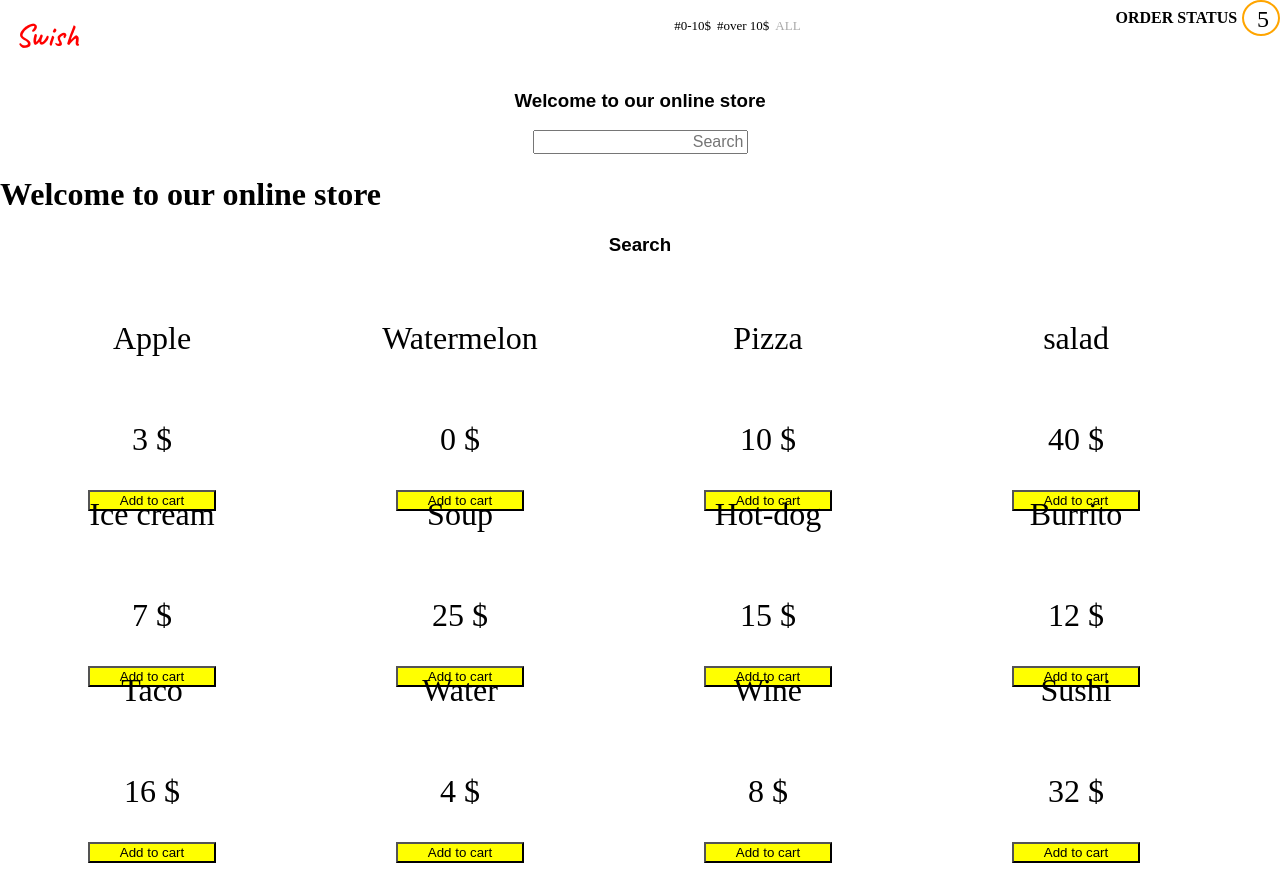
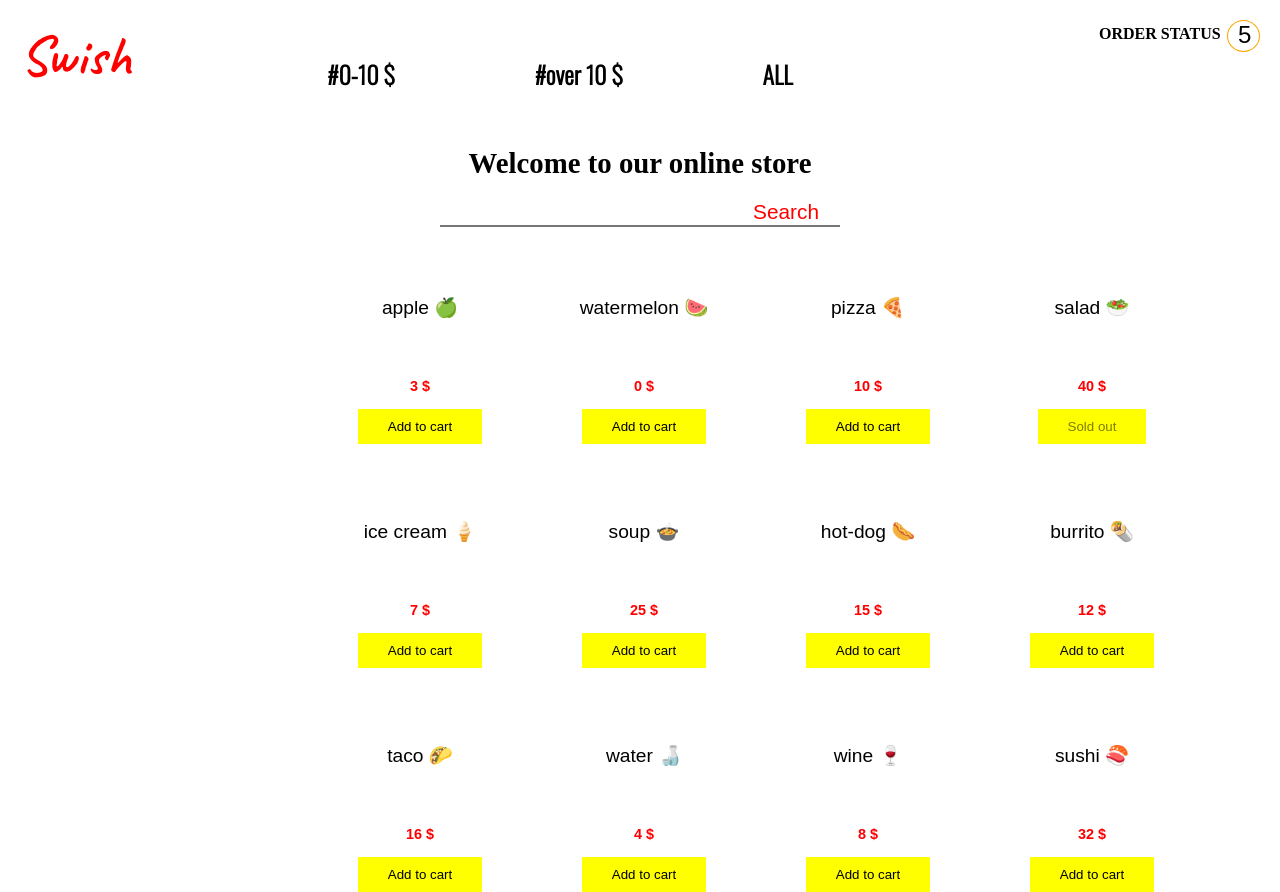
Before and after one commit to SilvaOz/Swish-shop, a plain HTML site: page index.html in a window 1280 px wide. Before the commit the page ends 863 px from the top, so only its background shows below. Drawn offline with nearby package versions, Linux system fonts and the light colour scheme.

Commit message:
add html and css 80%

```diff
--- a/css/main.css
+++ b/css/main.css
@@ -1,122 +1,130 @@
 @import url('https://fonts.googleapis.com/css2?family=Caveat:wght@600&family=Pacifico&display=swap');
+@import url('https://fonts.googleapis.com/css2?family=Oswald:wght@300&display=swap');
 
 body {
-    margin: 0;
+    margin: 20px;
+    font-family: sans-serif;
 }
-
+/* ----------------------------HEADER-------- */
 header {
     display: flex;
-    justify-content: flex-end;
+    justify-content: center;
 }
-
-header nav {
-    font-weight: 100;
-    flex-grow: 2;
-    text-decoration: none;
-}
-
-header nav ul {
-    display: flex;
-    margin-left: -6rem;
-    justify-content: center;
-    list-style: none;
-    color: black;
-
-
-
-}
-
-.status {
-    font-size: 1rem;
-    font-weight: bold;
-    position: relative;
-    top: 0.3rem;
-    right: 0.3rem;
-    font-family: 'Slabo 27px', serif;
-    margin-top: 4px;
-}
-
-
-a,
-a:link {
-    height: 0;
-    margin: 0 3px;
-    text-decoration: none;
-    font-size: small;
-    color: black;
-}
-
-.all a:link {
-    color: darkgray;
-}
-
-.logo {
+header .logo {
     font-family: 'Caveat', cursive;
     color: red;
     flex-grow: 1;
-    font-weight: 900;
-    font-size: 2rem;
-    margin: 15px;
+    font-size: 3.5rem;
 }
-
-.five {
-
+header nav {
+    flex-grow: 2;
+}
+header nav ul {
+    list-style-type: none;
+    text-align: center;
+    display: flex;
+    margin-left: -25rem;
+    justify-content: center;
+}
+header nav li {
+    display: inline;
+    text-align: center;
+    margin: 0 70px 0;
+}
+header nav li a {
+    font-family: 'Oswald', sans-serif;
+    color: black;
+    font-weight: bold;
+    width: 100px;
+    text-decoration: none;
+}
+header nav li a:hover {
+    color: red;
+}
+header .status {
+    font-weight: bold;
+    position: relative;
+    cursor: pointer;
+    right: 0.4rem;
+    font-family: 'Slabo', serif;
+    margin-top: 5px;
+}
+header .five {
+    margin: 0;
     font-size: 1.5rem;
-    height: 28px;
+    height: 30px;
     width: 8px;
     text-align: center;
     vertical-align: middle;
     border-radius: 50%;
-    border: 2px solid orange;
+    border: 1px solid orange;
     padding-right: 13px;
-    padding-left: 13px;
-    padding-top: 4px;
+    padding-left: 10px;
+    cursor: pointer;
 }
-
-h3 {
+header .five:hover{
+    background-color: orange;
+}
+/* ------------------------TITLE--------- */
+h1 {
     display: flex;
     justify-content: center;
-    font-family: Arial, Helvetica, sans-serif;
+    font-family: 'Slabo', serif;
+    font-size: 1.8rem;
+    font-weight: bold;
 }
-
+/* -------------------------SEARCH BAR------- */
 .search {
     display: flex;
     justify-content: center;
 }
-
 .search input {
     text-align: right;
     display: flex;
-    line-height: 10px;
-    font-size: 1rem;
-
-
+    font-size: 1.3rem;
+    width: 25rem;
+    border-right: none;
+    border-left: none;
+    border-top: none;
 }
-
-main {
-    width: 100vw;
-    height: 85vh;
+::placeholder{
+    color: red;
 }
-
+/* ----------------------------MAIN ------*/
 #container {
     display: grid;
     grid-template-columns: repeat(4, 1fr);
-    gap: 1rem;
-    margin: 2rem;
+    gap: 4rem;
+    margin: 1.5rem 20rem;
 }
-
 .card {
-    width: 15rem;
+    width: 10rem;
     height: 10rem;
-    font-size: 2em;
     display: flex;
     flex-direction: column;
     justify-content: space-around;
     align-items: center;
 }
-
 button {
     background-color: yellow;
-    width: 8rem;
-    height: 2rem;
+    padding: 10px 30px;
+    border: none;
 }
+button:hover {
+    background-color: red;
+}
+.sold {
+    color: rgba(0, 0, 0, 0.514);
+}
+.sold:hover {
+    background-color: aqua;
+}
+h6 {
+    font-size: 1.2rem;
+    font-weight: 500;
+}
+p {
+    color: red;
+    font-size: 0.9rem;
+    font-weight: 600;
+}
--- a/index.html
+++ b/index.html
@@ -8,92 +8,90 @@
     <link rel="stylesheet" href="./css/main.css">
     <title>Document</title>
 </head>
-
 <body>
     <header>
         <div class="logo"><span>Swish</span></div>
         <nav>
             <ul>
-                <li><a href="low"> #0-10$ </a></li>
-                <li><a href="medium"> #over 10$ </a></li>
-                <li class="all"><a href="all"> ALL </a></li>
+                <li><a href="#">
+                        <h2>#0-10 $ </h2>
+                    </a></li>
+                <li><a href="#">
+                        <h2> #over 10 $ </h2>
+                    </a></li>
+                <li class="all"><a href="#">
+                        <h2>ALL </h2>
+                    </a></li>
             </ul>
         </nav>
         <div class="status">ORDER STATUS </div><span class="five">5</span>
     </header>
-
-    <h3>Welcome to our online store</h3>
-    <div class="search"><input type="text" placeholder="Search"></div>
-
+    <h1>Welcome to our online store</h1>
+    <div class="search"><input type="search" placeholder="Search"></div>
     <main>
-        <h1>Welcome to our online store</h1>
-        <h3>Search</h3>
         <div id="container">
             <div class="card">
-                <p>Apple</p>
+                <h6>apple 🍏️ </h6>
                 <p>3 $</p>
                 <button>Add to cart</button>
             </div>
             <div class="card">
-                <p>Watermelon</p>
+                <h6>watermelon 🍉️</h6>
                 <p>0 $</p>
                 <button>Add to cart</button>
             </div>
             <div class="card">
-                <p>Pizza</p>
+                <h6>pizza 🍕️</h6>
                 <p>10 $</p>
                 <button>Add to cart</button>
             </div>
             <div class="card">
-                <p>salad</p>
+                <h6>salad 🥗️</h6>
                 <p>40 $</p>
-                <button>Add to cart</button>
+                <button class="sold">Sold out</button>
             </div>
             <div class="card">
-                <p>Ice cream</p>
+                <h6>ice cream 🍦️</h6>
                 <p>7 $</p>
                 <button>Add to cart</button>
             </div>
             <div class="card">
-                <p>Soup</p>
+                <h6>soup 🍲️</h6>
                 <p>25 $</p>
                 <button>Add to cart</button>
             </div>
             <div class="card">
-                <p>Hot-dog</p>
+                <h6>hot-dog 🌭️</h6>
                 <p>15 $</p>
                 <button>Add to cart</button>
             </div>
             <div class="card">
-                <p>Burrito</p>
+                <h6>burrito 🌯️</h6>
                 <p>12 $</p>
                 <button>Add to cart</button>
             </div>
             <div class="card">
-                <p>Taco</p>
+                <h6>taco 🌮️</h6>
                 <p>16 $</p>
                 <button>Add to cart</button>
             </div>
             <div class="card">
-                <p>Water</p>
+                <h6>water 🍶️</h6>
                 <p>4 $</p>
                 <button>Add to cart</button>
             </div>
             <div class="card">
-                <p>Wine</p>
+                <h6>wine 🍷️</h6>
                 <p>8 $</p>
                 <button>Add to cart</button>
             </div>
             <div class="card">
-                <p>Sushi</p>
+                <h6>sushi 🍣️</h6>
                 <p>32 $</p>
                 <button>Add to cart</button>
             </div>
-
-
-
+        </div>
     </main>
-    <footer></footer>
 </body>
 
 </html>
```
